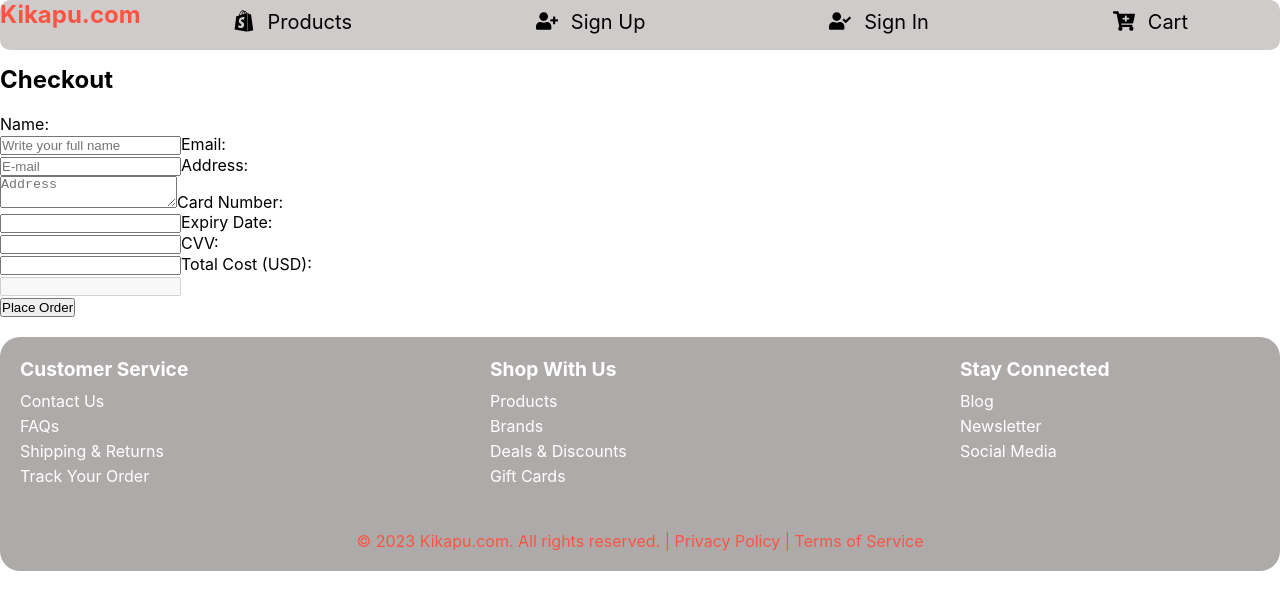
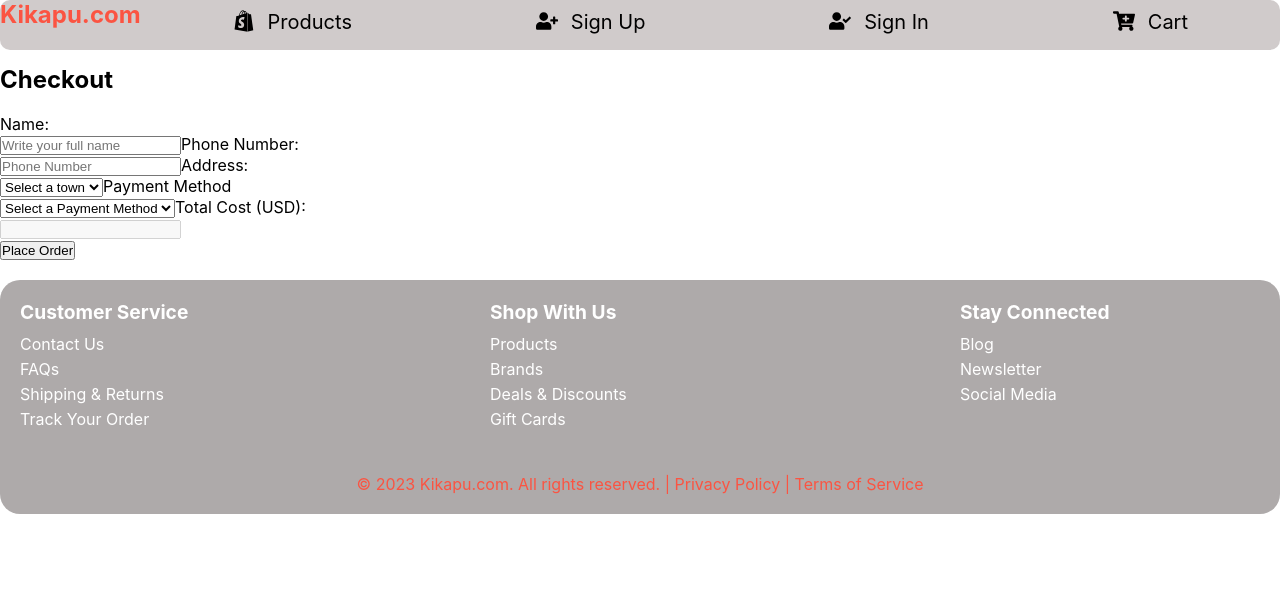
Before and after one commit to tomutanyi/phase-2-project, a React (Create React App) app: page /checkout in a window 1280 px wide. Shown: the top 610 px of the page. Built offline with nearby package versions, Linux system fonts and the light colour scheme; no server answers.

Commit message:
changed checkout form

```diff
--- a/src/App.css
+++ b/src/App.css
@@ -174,6 +174,7 @@
   .decor {
     border-radius: 20px;
     display: flex;
+    flex-wrap: wrap;
     align-items: center;
     padding-left: 100px;
     /* border: 3px solid var(--color-brand-primary); */
--- a/src/Checkout.js
+++ b/src/Checkout.js
@@ -5,11 +5,10 @@ const CheckoutForm = ({totalCost,onRemove}) => {
 
   const [formData, setFormData] = useState({
     name: '',
-    email: '',
+    tel: '',
     address: '',
-    cardNumber: '',
-    expiryDate: '',
-    cvv: '',
+    payment: '',
+    totalCost: totalCost,
   });
 
   const handleChange = (e) => {
@@ -36,30 +35,49 @@ const CheckoutForm = ({totalCost,onRemove}) => {
           <input placeholder='Write your full name' type="text" name="name" value={formData.name} onChange={handleChange} required />
 </label>
 <label className="checkout-form-label">
-  Email:
+  Phone Number:
   <br />
-  <input placeholder='E-mail' type="email" name="email" value={formData.email} onChange={handleChange} required />
+  <input placeholder='Phone Number' type="tel" name="tel" value={formData.tel} onChange={handleChange} required />
 </label>
 <label className="checkout-form-label">
         Address:
         <br />
-  <textarea placeholder='Address' name="address" value={formData.address} onChange={handleChange} required />
+        <select
+
+          name="address"
+          value={formData.address}
+          onChange={handleChange}
+          required
+        >
+          <option value="" disabled selected hidden>Select a town</option>
+          <option value="Nairobi">Nairobi</option>
+          <option value="Mombasa">Mombasa</option>
+          <option value="Kisumu">Kisumu</option>
+          <option value="Eldoret">Eldoret</option>
+          <option value="Kakamega">Kakamega</option>
+          <option value="Garissa">Garissa</option>
+          <option value="Embu">Embu</option>
+
+        </select>
       </label>
+
       <label className="checkout-form-label">
-  Card Number:
+        Payment Method
         <br />
-  <input  type="text" name="cardNumber" value={formData.cardNumber} onChange={handleChange} required />
+        <select
+
+          name="payment"
+          value={formData.payment}
+          onChange={handleChange}
+          required
+        >
+          <option value="" disabled selected hidden>Select a Payment Method</option>
+          <option value="Cash on Delivery">Cash on Delivery</option>
+          <option value="M-pesa">M-pesa</option>
+
+        </select>
       </label>
-<label className="checkout-form-label">
-  Expiry Date:
-  <br />
-  <input type="text" name="expiryDate" value={formData.expiryDate} onChange={handleChange} required />
-</label>
-<label className="checkout-form-label">
-  CVV:
-  <br />
-  <input type="text" name="cvv" value={formData.cvv} onChange={handleChange} required />
-</label>
+
 <label className="checkout-form-label">
   Total Cost (USD):
   <br />
```
Lines whose indentation alone changed are shown as unchanged.
